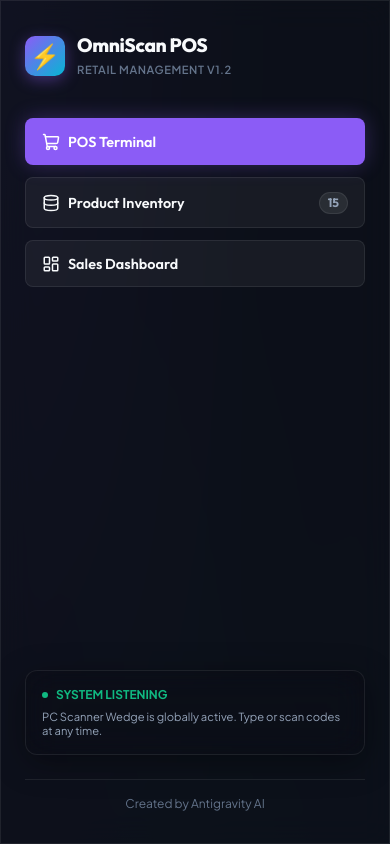
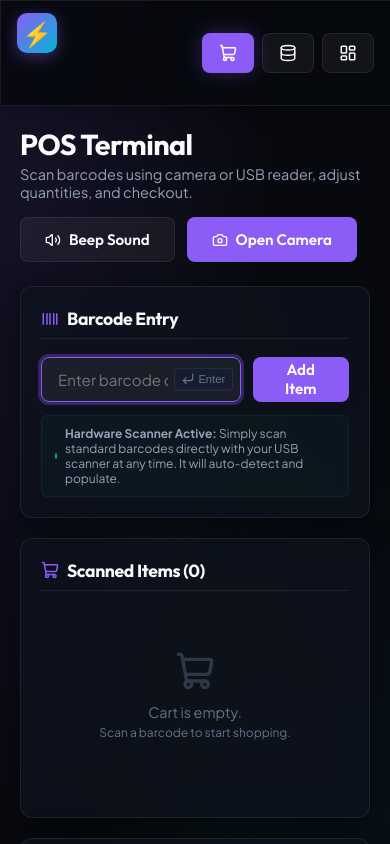
Before and after one commit to ChayathornTH/web-barcode-pos, a React (Vite) app: page / in a window 390 px wide. Shown: the top 844 px of the page. Built offline with nearby package versions, Linux system fonts and the light colour scheme.

Commit message:
Fix mobile responsiveness grid overlaps and inline style limits

```diff
--- a/src/App.jsx
+++ b/src/App.jsx
@@ -179,10 +179,10 @@ export default function App() {
 
     const item = cart.find(c => c.id === id);
     const prod = products.find(p => p.id === id);
-    const qtyDiff = newQty - item.quantity;
+    const _qtyDiff = newQty - item.quantity;
 
     // Check inventory levels
-    if (prod && prod.stock < qtyDiff) {
+    if (prod && prod.stock < _qtyDiff) {
       addToast(`Cannot add more. Only ${prod.stock} items left in stock.`, 'warning');
       return;
     }
@@ -191,7 +191,7 @@ export default function App() {
     setCart((prev) => prev.map(c => c.id === id ? { ...c, quantity: newQty } : c));
 
     // Update inventory
-    setProducts((prev) => prev.map(p => p.id === id ? { ...p, stock: p.stock - qtyDiff } : p));
+    setProducts((prev) => prev.map(p => p.id === id ? { ...p, stock: p.stock - _qtyDiff } : p));
   };
 
   const handleRemoveFromCart = (id) => {
@@ -228,7 +228,7 @@ export default function App() {
   // Checkout simulation logger
   const handleCheckout = (receipt) => {
     setSalesHistory((prev) => [receipt, ...prev]);
-    setCart([]); // Reset cart (already decremented stock on scans)
+    setCart([]);
     setLastScannedItem(null);
     addToast(`Transaction ${receipt.id} processed successfully!`, 'success');
   };
@@ -237,16 +237,16 @@ export default function App() {
     <div className="app-container">
 
       {/* Sidebar Navigation */}
-      <aside className="glass-panel" style={styles.sidebar}>
+      <aside className="app-sidebar glass-panel">
         <div style={styles.sidebarBrand}>
           <div style={styles.brandLogo}>⚡</div>
-          <div>
+          <div className="sidebar-brand-name">
             <h1 style={styles.brandTitle}>OmniScan POS</h1>
             <span style={styles.brandSubtitle}>Retail Management v1.2</span>
           </div>
         </div>
 
-        <nav style={styles.nav}>
+        <nav className="app-sidebar-nav">
           <button
             className={`btn ${activeView === 'terminal' ? 'btn-primary glow-primary' : 'btn-secondary'}`}
             style={styles.navBtn}
@@ -263,7 +263,7 @@ export default function App() {
           >
             <Database size={18} />
             <span>Product Inventory</span>
-            <span style={styles.badge}>{products.length}</span>
+            <span className="badge">{products.length}</span>
           </button>
 
           <button
@@ -277,7 +277,7 @@ export default function App() {
         </nav>
 
         {/* Global Wedge Active status indicator */}
-        <div className="glass-panel" style={styles.statusBox}>
+        <div className="sidebar-status-box glass-panel">
           <div style={{ display: 'flex', alignItems: 'center', gap: '0.5rem', marginBottom: '0.4rem' }}>
             <span className="pulse-primary" style={styles.statusDot}></span>
             <span style={{ fontSize: '0.75rem', fontWeight: 700, color: 'var(--success)' }}>SYSTEM LISTENING</span>
@@ -287,7 +287,7 @@ export default function App() {
           </p>
         </div>
 
-        <div style={styles.sidebarFooter}>
+        <div className="sidebar-footer" style={styles.sidebarFooter}>
           <p style={{ fontSize: '0.75rem', color: 'var(--text-muted)' }}>Created by Antigravity AI</p>
         </div>
       </aside>
@@ -353,16 +353,6 @@ export default function App() {
 }
 
 const styles = {
-  sidebar: {
-    padding: '2rem 1.5rem',
-    display: 'flex',
-    flexDirection: 'column',
-    height: '100vh',
-    borderRadius: '0',
-    borderRight: '1px solid var(--border-color)',
-    position: 'sticky',
-    top: 0,
-  },
   sidebarBrand: {
     display: 'flex',
     alignItems: 'center',
@@ -394,34 +384,12 @@ const styles = {
     textTransform: 'uppercase',
     letterSpacing: '0.05em',
   },
-  nav: {
-    display: 'flex',
-    flexDirection: 'column',
-    gap: '0.75rem',
-    flexGrow: 1,
-  },
   navBtn: {
     width: '100%',
     justifyContent: 'flex-start',
     padding: '0.85rem 1rem',
     fontSize: '0.9rem',
     position: 'relative',
-  },
-  badge: {
-    marginLeft: 'auto',
-    backgroundColor: 'rgba(255, 255, 255, 0.08)',
-    border: '1px solid var(--border-color)',
-    borderRadius: '12px',
-    padding: '0.15rem 0.5rem',
-    fontSize: '0.75rem',
-    fontWeight: 700,
-    color: 'var(--text-secondary)',
-  },
-  statusBox: {
-    padding: '1rem',
-    background: 'rgba(0,0,0,0.15)',
-    marginTop: 'auto',
-    marginBottom: '1.5rem',
   },
   statusDot: {
     width: '6px',
--- a/src/components/DashboardView.jsx
+++ b/src/components/DashboardView.jsx
@@ -1,5 +1,5 @@
 import React, { useState } from 'react';
-import { DollarSign, FileText, ShoppingBag, TrendingUp, Calendar, ArrowUpRight, Barcode, Eye, Printer, X } from 'lucide-react';
+import { DollarSign, FileText, ShoppingBag, TrendingUp, Calendar, ArrowUpRight, Eye, Printer, X } from 'lucide-react';
 
 export default function DashboardView({ salesHistory }) {
   const [selectedReceipt, setSelectedReceipt] = useState(null);
@@ -13,7 +13,6 @@ export default function DashboardView({ salesHistory }) {
   const averageTicket = totalTransactions > 0 ? totalRevenue / totalTransactions : 0;
 
   // Group Sales by Hour for hourly chart
-  // Standard hours: 09:00 - 21:00 (12 hours representation)
   const hourlyBuckets = Array.from({ length: 13 }, (_, i) => ({
     hour: i + 9, // 9am to 9pm
     label: `${i + 9 > 12 ? i + 9 - 12 : i + 9}${i + 9 >= 12 ? 'PM' : 'AM'}`,
@@ -21,9 +20,7 @@ export default function DashboardView({ salesHistory }) {
   }));
 
   salesHistory.forEach(sale => {
-    // Parse time if possible, otherwise assign to random hour for mock demonstration
-    // Standard format from new Date().toLocaleString(): e.g., "6/1/2026, 12:04:15 AM"
-    let hour = 12; // fallback
+    let hour = 12;
     try {
       const timeStr = sale.timestamp.split(',')[1]?.trim();
       if (timeStr) {
@@ -39,18 +36,15 @@ export default function DashboardView({ salesHistory }) {
       hour = 12;
     }
 
-    // Add to bucket if between 9am and 9pm
     const bucket = hourlyBuckets.find(b => b.hour === hour);
     if (bucket) {
       bucket.amount += sale.total;
     } else {
-      // Put in nearest bucket
       if (hour < 9) hourlyBuckets[0].amount += sale.total;
       else hourlyBuckets[12].amount += sale.total;
     }
   });
 
-  // Find max hourly sales to scale the SVG chart
   const maxHourlySales = Math.max(...hourlyBuckets.map(b => b.amount), 50);
 
   // Category Distribution
@@ -82,7 +76,7 @@ export default function DashboardView({ salesHistory }) {
       </div>
 
       {/* Numerical Stats Cards */}
-      <div style={styles.statsGrid}>
+      <div className="stats-grid">
 
         <div className="glass-panel" style={styles.statCard}>
           <div style={styles.statHeader}>
@@ -121,7 +115,7 @@ export default function DashboardView({ salesHistory }) {
           </div>
           <div style={styles.statValue}>{totalItemsSold}</div>
           <div style={styles.statTrend}>
-            <span style={{ color: 'var(--text-secondary)' }}>Avg: {(totalItemsSold / (totalTransactions || 1)).toFixed(1)} per ticket</span>
+            <span style={{ color: 'var(--text-secondary)', fontSize: '0.75rem' }}>Avg: {(totalItemsSold / (totalTransactions || 1)).toFixed(1)} / tickets</span>
           </div>
         </div>
 
@@ -130,18 +124,18 @@ export default function DashboardView({ salesHistory }) {
             <div style={{ ...styles.statIconWrapper, backgroundColor: 'rgba(245, 158, 11, 0.1)', color: 'var(--warning)' }}>
               <TrendingUp size={20} />
             </div>
-            <span style={styles.statLabel}>Avg Ticket Size</span>
+            <span style={styles.statLabel}>Avg Ticket</span>
           </div>
           <div style={styles.statValue}>${averageTicket.toFixed(2)}</div>
           <div style={styles.statTrend}>
-            <span style={{ color: 'var(--text-secondary)' }}>Total basket value avg</span>
+            <span style={{ color: 'var(--text-secondary)', fontSize: '0.75rem' }}>Total basket value avg</span>
           </div>
         </div>
 
       </div>
 
       {/* Visual Charts Grid */}
-      <div style={styles.chartsGrid}>
+      <div className="charts-grid">
 
         {/* Hourly sales distribution (Custom SVG) */}
         <div className="glass-panel" style={styles.chartCard}>
@@ -149,7 +143,6 @@ export default function DashboardView({ salesHistory }) {
 
           <div style={styles.svgContainer}>
             <svg width="100%" height="220" style={{ overflow: 'visible' }}>
-              {/* Grid Lines */}
               {[0, 0.25, 0.5, 0.75, 1].map((ratio, index) => {
                 const y = 180 - ratio * 150;
                 const value = Math.round(maxHourlySales * ratio);
@@ -161,37 +154,31 @@ export default function DashboardView({ salesHistory }) {
                 );
               })}
 
-              {/* Bars */}
               {hourlyBuckets.map((bucket, index) => {
-                const barWidth = 24;
-                const barGap = 16;
-                // Calculate spacing dynamically based on svg width
-                // We use standard coordinates for simplicity, SVG scales beautifully
-                const x = 50 + index * 40;
+                const barWidth = 14; // narrower to fit screens
+                const x = 45 + index * 26; // tighter step to avoid layout overflow on mobile
                 const barHeight = (bucket.amount / maxHourlySales) * 150;
                 const y = 180 - barHeight;
                 const isHovered = bucket.amount > 0;
 
                 return (
                   <g key={index}>
-                    {/* Bar rectangle with gradient colors */}
                     <rect
                       x={x}
                       y={y}
                       width={barWidth}
                       height={Math.max(barHeight, 2)}
-                      rx="4"
+                      rx="2"
                       fill={isHovered ? 'url(#barGradient)' : 'var(--border-color)'}
                       style={{ transition: 'all 0.3s ease' }}
                     />
 
-                    {/* Hover text value */}
                     {bucket.amount > 0 && (
                       <text
                         x={x + barWidth/2}
                         y={y - 8}
                         fill="var(--text-primary)"
-                        fontSize="9"
+                        fontSize="8"
                         fontWeight="700"
                         textAnchor="middle"
                       >
@@ -199,12 +186,11 @@ export default function DashboardView({ salesHistory }) {
                       </text>
                     )}
 
-                    {/* X Axis labels */}
                     <text
                       x={x + barWidth/2}
                       y="198"
                       fill="var(--text-muted)"
-                      fontSize="9"
+                      fontSize="8"
                       textAnchor="middle"
                     >
                       {bucket.label}
@@ -213,7 +199,6 @@ export default function DashboardView({ salesHistory }) {
                 );
               })}
 
-              {/* Gradients */}
               <defs>
                 <linearGradient id="barGradient" x1="0" y1="0" x2="0" y2="1">
                   <stop offset="0%" stopColor="var(--primary)" />
@@ -242,7 +227,6 @@ export default function DashboardView({ salesHistory }) {
                       ${cat.amount.toFixed(2)} ({Math.round(cat.percent)}%)
                     </span>
                   </div>
-                  {/* Progress bar container */}
                   <div style={styles.barTrack}>
                     <div style={{
                       ...styles.barFill,
@@ -275,9 +259,9 @@ export default function DashboardView({ salesHistory }) {
                 <tr style={styles.thRow}>
                   <th style={styles.th}>Receipt ID</th>
                   <th style={styles.th}>Date & Time</th>
-                  <th style={styles.th}>Items Count</th>
+                  <th style={styles.th}>Items</th>
                   <th style={styles.th}>Discount</th>
-                  <th style={styles.th}>Total Revenue</th>
+                  <th style={styles.th}>Total</th>
                   <th style={{ ...styles.th, textAlign: 'right' }}>Actions</th>
                 </tr>
               </thead>
@@ -305,7 +289,7 @@ export default function DashboardView({ salesHistory }) {
                           style={styles.viewInvoiceBtn}
                           onClick={() => setSelectedReceipt(sale)}
                         >
-                          <Eye size={12} /> View Receipt
+                          <Eye size={12} /> View
                         </button>
                       </td>
                     </tr>
@@ -317,7 +301,7 @@ export default function DashboardView({ salesHistory }) {
         )}
       </div>
 
-      {/* Receipts Popup Modal (historical lookup view) */}
+      {/* Receipts Popup Modal */}
       {selectedReceipt && (
         <div style={styles.modalOverlay}>
           <div className="glass-panel" style={styles.receiptContainer}>
@@ -430,11 +414,6 @@ const styles = {
     justifyContent: 'space-between',
     alignItems: 'center',
   },
-  statsGrid: {
-    display: 'grid',
-    gridTemplateColumns: 'repeat(auto-fit, minmax(220px, 1fr))',
-    gap: '1.25rem',
-  },
   statCard: {
     padding: '1.25rem',
     display: 'flex',
@@ -471,16 +450,6 @@ const styles = {
     gap: '0.25rem',
     fontSize: '0.75rem',
     color: 'var(--text-muted)',
-  },
-  chartsGrid: {
-    display: 'grid',
-    gridTemplateColumns: '1fr 1fr',
-    gap: '1.5rem',
-  },
-  '@media (max-width: 900px)': {
-    chartsGrid: {
-      gridTemplateColumns: '1fr',
-    }
   },
   chartCard: {
     padding: '1.5rem',
@@ -565,9 +534,6 @@ const styles = {
   tr: {
     borderBottom: '1px solid var(--border-color)',
     transition: 'background var(--transition-fast)',
-    '&:hover': {
-      backgroundColor: 'rgba(255,255,255,0.01)',
-    }
   },
   td: {
     padding: '1rem',
--- a/src/components/PosView.jsx
+++ b/src/components/PosView.jsx
@@ -155,7 +155,7 @@ export default function PosView({
     <div style={styles.viewContainer}>
       <div style={styles.header}>
         <div>
-          <h2 style={{ fontSize: '1.8rem', color: 'var(--text-primary)' }}>Point of Sale Terminal</h2>
+          <h2 style={{ fontSize: '1.8rem', color: 'var(--text-primary)' }}>POS Terminal</h2>
           <p style={{ color: 'var(--text-secondary)', fontSize: '0.9rem', marginTop: '0.2rem' }}>
             Scan barcodes using camera or USB reader, adjust quantities, and checkout.
           </p>
@@ -180,10 +180,10 @@ export default function PosView({
         </div>
       </div>
 
-      <div style={styles.posGrid}>
+      <div className="pos-grid">
 
         {/* Left Side: Scanning & Inputs */}
-        <div style={styles.leftCol}>
+        <div className="pos-left-col">
 
           {/* Scanner view */}
           {isCameraActive && (
@@ -261,7 +261,7 @@ export default function PosView({
             ) : (
               <div style={styles.cartList}>
                 {cart.map((item) => (
-                  <div key={item.id} className="item-row" style={styles.cartRow}>
+                  <div key={item.id} className="item-row cart-row">
                     <div style={styles.itemInfo}>
                       <span style={styles.itemEmoji}>{item.emoji}</span>
                       <div style={{ minWidth: 0 }}>
@@ -274,6 +274,7 @@ export default function PosView({
                       </div>
                     </div>
 
+                    <div className="qty-actions-wrapper">
                       <div style={styles.qtyActions}>
                         <button
                           style={styles.qtyBtn}
@@ -290,8 +291,9 @@ export default function PosView({
                         </button>
                       </div>
 
-                    <div style={styles.itemSubtotal}>
+                      <div className="item-subtotal" style={styles.itemSubtotal}>
                         ${(item.price * item.quantity).toFixed(2)}
+                      </div>
                     </div>
 
                     <button
@@ -309,7 +311,7 @@ export default function PosView({
         </div>
 
         {/* Right Side: Totals & Checkout actions */}
-        <div style={styles.rightCol}>
+        <div className="pos-right-col">
           <div className="glass-panel" style={styles.summaryCard}>
             <h3 style={styles.cardTitle}>Bill Summary</h3>
 
@@ -481,10 +483,10 @@ export default function PosView({
 
             <div style={styles.receiptActions}>
               <button className="btn btn-secondary" onClick={handlePrintReceipt}>
-                <Printer size={16} /> Print Receipt
+                <Printer size={16} /> Print
               </button>
               <button className="btn btn-success" onClick={handleNewSale} style={{ flexGrow: 1 }}>
-                <CheckCircle size={16} /> New Transaction
+                <CheckCircle size={16} /> New Sale
               </button>
             </div>
           </div>
@@ -510,26 +512,6 @@ const styles = {
   controlsRow: {
     display: 'flex',
     gap: '0.75rem',
-  },
-  posGrid: {
-    display: 'grid',
-    gridTemplateColumns: '1fr 340px',
-    gap: '1.5rem',
-    alignItems: 'start',
-  },
-  '@media (max-width: 900px)': {
-    posGrid: {
-      gridTemplateColumns: '1fr',
-    }
-  },
-  leftCol: {
-    display: 'flex',
-    flexDirection: 'column',
-    gap: '1.25rem',
-  },
-  rightCol: {
-    position: 'sticky',
-    top: '2rem',
   },
   scanFormCard: {
     padding: '1.25rem',
@@ -609,16 +591,6 @@ const styles = {
     gap: '0.75rem',
     marginTop: '0.5rem',
   },
-  cartRow: {
-    display: 'flex',
-    alignItems: 'center',
-    gap: '1rem',
-    padding: '0.85rem 1rem',
-    borderRadius: '8px',
-    backgroundColor: 'rgba(255, 255, 255, 0.02)',
-    border: '1px solid var(--border-color)',
-    transition: 'border-color var(--transition-fast)',
-  },
   itemInfo: {
     display: 'flex',
     alignItems: 'center',
@@ -673,19 +645,6 @@ const styles = {
     display: 'flex',
     alignItems: 'center',
     justifyContent: 'center',
-    transition: 'background var(--transition-fast)',
-  },
-  qtyBtn: {
-    width: '24px',
-    height: '24px',
-    borderRadius: '4px',
-    border: 'none',
-    background: 'transparent',
-    color: 'var(--text-primary)',
-    cursor: 'pointer',
-    display: 'flex',
-    alignItems: 'center',
-    justifyContent: 'center',
   },
   qtyCount: {
     fontSize: '0.85rem',
@@ -707,7 +666,6 @@ const styles = {
     cursor: 'pointer',
     padding: '0.25rem',
     borderRadius: '4px',
-    transition: 'color var(--transition-fast)',
   },
   summaryCard: {
     padding: '1.5rem',
--- a/src/index.css
+++ b/src/index.css
@@ -139,45 +139,11 @@ h1, h2, h3, h4, h5, h6 {
   z-index: 10;
 }
 
-/* Red scan overlay scanner laser for quick error feed animation */
-@keyframes errorLaserScan {
-  0% {
-    top: 5%;
-    opacity: 0.2;
-  }
-  50% {
-    opacity: 1;
-  }
-  100% {
-    top: 95%;
-    opacity: 0.2;
-  }
-}
-.laser-line-danger {
-  position: absolute;
-  left: 5%;
-  width: 90%;
-  height: 3px;
-  background: linear-gradient(90deg, transparent, var(--danger), transparent);
-  box-shadow: 0 0 12px 3px var(--danger);
-  border-radius: 50%;
-  animation: errorLaserScan 1s infinite ease-in-out;
-  pointer-events: none;
-  z-index: 10;
-}
-
-/* Custom UI Grid Layout */
+/* Layout Grid System */
 .app-container {
   display: grid;
   grid-template-columns: 280px 1fr;
   min-height: 100vh;
-}
-
-@media (max-width: 1024px) {
-  .app-container {
-    grid-template-columns: 1fr;
-    grid-template-rows: auto 1fr;
-  }
 }
 
 .main-content {
@@ -186,14 +152,216 @@ h1, h2, h3, h4, h5, h6 {
   max-height: 100vh;
 }
 
-@media (max-width: 768px) {
+/* Sidebar Layout */
+.app-sidebar {
+  padding: 2rem 1.5rem;
+  display: flex;
+  flex-direction: column;
+  height: 100vh;
+  border-radius: 0;
+  border-right: 1px solid var(--border-color);
+  position: sticky;
+  top: 0;
+  z-index: 50;
+  background: rgba(7, 9, 14, 0.85);
+}
+
+.app-sidebar-nav {
+  display: flex;
+  flex-direction: column;
+  gap: 0.75rem;
+  flex-grow: 1;
+}
+
+.sidebar-status-box {
+  padding: 1rem;
+  background: rgba(0,0,0,0.15);
+  margin-top: auto;
+  margin-bottom: 1.5rem;
+}
+
+/* POS Screen Grid Layout */
+.pos-grid {
+  display: grid;
+  grid-template-columns: 1fr 360px;
+  gap: 1.5rem;
+  align-items: start;
+}
+
+.pos-left-col {
+  display: flex;
+  flex-direction: column;
+  gap: 1.25rem;
+}
+
+.pos-right-col {
+  position: sticky;
+  top: 2rem;
+  z-index: 10;
+}
+
+/* Charts Grid */
+.charts-grid {
+  display: grid;
+  grid-template-columns: 1fr 1fr;
+  gap: 1.5rem;
+  margin-bottom: 1.5rem;
+}
+
+/* Stats Dashboard Grid */
+.stats-grid {
+  display: grid;
+  grid-template-columns: repeat(auto-fit, minmax(220px, 1fr));
+  gap: 1.25rem;
+  margin-bottom: 1.5rem;
+}
+
+/* Cart row layout classes */
+.cart-row {
+  display: flex;
+  align-items: center;
+  gap: 1rem;
+  padding: 0.85rem 1rem;
+  border-radius: 8px;
+  background-color: rgba(255, 255, 255, 0.02);
+  border: 1px solid var(--border-color);
+  transition: border-color var(--transition-fast);
+}
+
+.qty-actions-wrapper {
+  display: flex;
+  align-items: center;
+  gap: 1.5rem;
+  margin-left: auto;
+}
+
+/* Responsive Media Queries */
+@media (max-width: 1024px) {
+  .app-container {
+    grid-template-columns: 1fr;
+    grid-template-rows: auto 1fr;
+  }
+
+  .app-sidebar {
+    height: auto;
+    width: 100%;
+    flex-direction: row;
+    flex-wrap: wrap;
+    align-items: center;
+    justify-content: space-between;
+    padding: 1rem 1.5rem;
+    position: sticky;
+    top: 0;
+    border-right: none;
+    border-bottom: 1px solid var(--border-color);
+    box-shadow: 0 4px 20px rgba(0, 0, 0, 0.3);
+  }
+
+  .app-sidebar-nav {
+    flex-direction: row;
+    flex-grow: 0;
+    gap: 0.5rem;
+  }
+
+  .sidebar-status-box,
+  .app-sidebar .sidebar-footer {
+    display: none;
+  }
+
   .main-content {
-    padding: 1rem;
+    padding: 1.25rem;
     max-height: none;
+    overflow-y: visible;
+  }
+
+  .pos-grid {
+    grid-template-columns: 1fr;
+    gap: 1.25rem;
+  }
+
+  .pos-right-col {
+    position: static;
+  }
+
+  .charts-grid {
+    grid-template-columns: 1fr;
+    gap: 1.25rem;
   }
 }
 
-/* Beautiful custom input styling */
+@media (max-width: 640px) {
+  .app-sidebar {
+    padding: 0.75rem 1rem;
+  }
+
+  .sidebar-brand-name {
+    display: none;
+  }
+
+  .app-sidebar-nav {
+    width: auto;
+    justify-content: flex-end;
+  }
+
+  .app-sidebar-nav span {
+    display: none;
+  }
+
+  .app-sidebar-nav button {
+    padding: 0.6rem;
+    width: 40px;
+    height: 40px;
+    justify-content: center;
+  }
+
+  .app-sidebar-nav .badge {
+    position: absolute;
+    top: -4px;
+    right: -4px;
+    margin: 0;
+    font-size: 0.65rem;
+    padding: 0.1rem 0.3rem;
+  }
+
+  .stats-grid {
+    grid-template-columns: 1fr 1fr;
+    gap: 0.75rem;
+  }
+
+  .stat-card {
+    padding: 1rem;
+  }
+
+  .stat-value {
+    font-size: 1.5rem;
+  }
+
+  /* Cart Layout Adjustments */
+  .cart-row {
+    flex-direction: column;
+    align-items: stretch;
+    gap: 0.75rem;
+    padding: 1rem;
+  }
+
+  .qty-actions-wrapper {
+    display: flex;
+    justify-content: space-between;
+    align-items: center;
+    border-top: 1px solid var(--border-color);
+    padding-top: 0.5rem;
+    margin-top: 0.25rem;
+    margin-left: 0;
+    width: 100%;
+  }
+
+  .cart-row .item-subtotal {
+    width: auto;
+    text-align: right;
+  }
+}
+
+/* Custom Input Styling */
 .custom-input {
   background: rgba(255, 255, 255, 0.03);
   border: 1px solid var(--border-color);
@@ -252,7 +420,7 @@ h1, h2, h3, h4, h5, h6 {
   color: #fff;
 }
 .btn-success:hover {
-  background: #0ea5e9; /* custom success hover */
+  background: #0ea5e9;
   box-shadow: 0 0 15px var(--success-glow);
 }
 
@@ -282,31 +450,6 @@ h1, h2, h3, h4, h5, h6 {
   animation: pulseGlow 2s infinite;
 }
 
-/* Success flash animations */
-@keyframes successFlash {
-  0% {
-    background-color: var(--success-glow);
-  }
-  100% {
-    background-color: transparent;
-  }
-}
-.flash-success {
-  animation: successFlash 0.5s ease-out;
-}
-
-@keyframes errorFlash {
-  0% {
-    background-color: var(--danger-glow);
-  }
-  100% {
-    background-color: transparent;
-  }
-}
-.flash-error {
-  animation: errorFlash 0.5s ease-out;
-}
-
 /* Slide in cart animation */
 @keyframes slideIn {
   from {
```
Lines whose indentation alone changed are shown as unchanged.
